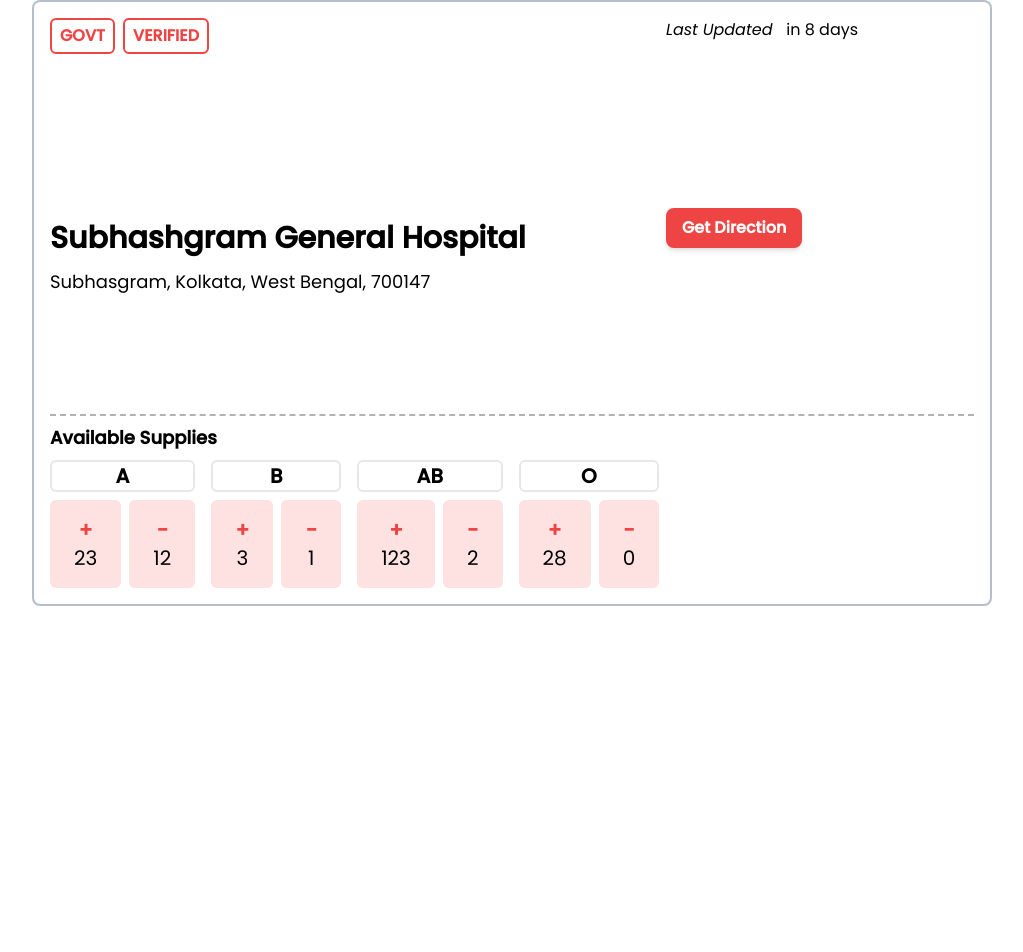
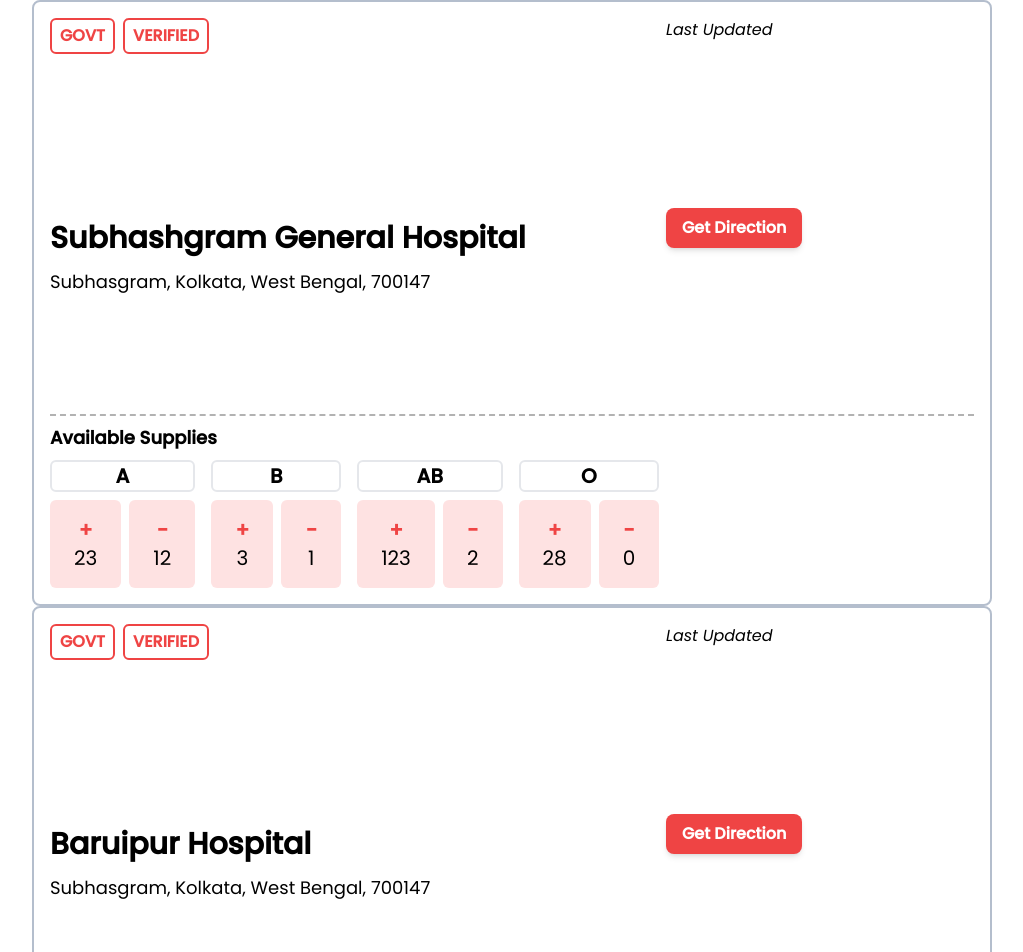
Before and after one commit to skb15/Blood-Bank-Manager-Web, a Vue app: page / in a window 1280 px wide. Shown: the top 952 px of the page, without its empty margins (128-1151 px from the left). Before the commit the page ends 800 px from the top, so only its background shows below. Built offline with nearby package versions, Linux system fonts and the light colour scheme.

Commit message:
props added

```diff
--- a/src/App.vue
+++ b/src/App.vue
@@ -1,5 +1,6 @@
 <template>
-  <BloodBankCard />
+  <BloodBankCard :info="banks[0]"/>
+  <BloodBankCard :info="banks[1]"/>
 </template>
 
 <script lang="ts">
@@ -11,6 +12,33 @@ export default defineComponent({
   components: {
     BloodBankCard,
   },
+  data(){return{banks:[{
+      tags: ["govt", "verified"],
+      name: "Subhashgram General Hospital",
+      address: "Subhasgram, Kolkata, West Bengal",
+      pincode: 700147,
+      stocks: {
+        A:{ "+": 23, "-": 12 },
+        B:{ "+": 3, "-": 1 },
+        AB:{ "+": 123, "-": 2 },
+        O:{ "+": 28, "-": 0 },
+      },
+      lastUpdateDate: new Date(2022,1,27,18,28),
+    },
+    {
+      tags: ["govt", "verified"],
+      name: "Baruipur Hospital",
+      address: "Subhasgram, Kolkata, West Bengal",
+      pincode: 700147,
+      stocks: {
+        A:{ "+": 23, "-": 12 },
+        B:{ "+": 3, "-": 1 },
+        AB:{ "+": 123, "-": 2 },
+        O:{ "+": 28, "-": 0 },
+      },
+      lastUpdateDate: new Date(2022,1,27,18,28),
+    },]}}
+
 });
 </script>
 
--- a/src/components/BloodBankCard.vue
+++ b/src/components/BloodBankCard.vue
@@ -1,12 +1,12 @@
 <template>
   <div class="grid grid-rows-3 grid-cols-3 p-4 rounded-lg m-auto border-2 border-slate-400/70 w-3/4 h-1/6">
     <div class="row-start-1 row-span-1 col-start-1 col-span-1 flex gap-2">
-      <span class="py-1 px-2 border-2 border-red-500 text-red-500 font-semibold rounded-md uppercase h-max" v-for="tag in tags" :key="tag">{{tag}}</span>
+      <span class="py-1 px-2 border-2 border-red-500 text-red-500 font-semibold rounded-md uppercase h-max" v-for="tag in info.tags" :key="tag">{{tag}}</span>
     </div>
-    <span class="row-start-1 row-span-1 col-start-3 col-span-1 update"><em>Last Updated &nbsp;</em> {{ lastUpdate }}</span>
+    <span class="row-start-1 row-span-1 col-start-3 col-span-1 update"><em>Last Updated &nbsp;</em> {{ info.lastUpdate }}</span>
     <div class="row-start-2 row-span-1 col-start-1 col-span-2">
-      <h1 class="text-3xl font-bold my-3">{{ name }}</h1>
-      <h3 class="text-lg">{{ address }}, {{ pincode }}</h3>
+      <h1 class="text-3xl font-bold my-3">{{ info.name }}</h1>
+      <h3 class="text-lg">{{ info.address }}, {{ info.pincode }}</h3>
     </div>
     <button
       class="row-start-2 row-span-1 col-start-3 col-span-1 px-4 py-2 font-semibold bg-red-500 hover:bg-red-600 text-white rounded-lg shadow-md w-max h-max">
@@ -15,16 +15,16 @@
     <section class="row-start-3 row-span-1 col-start-1 col-span-3 border-t-2 border-dashed border-black/30 mt-4">
       <h4 class="font-bold text-lg my-2">Available Supplies</h4>
       <ul class="mt-2 flex gap-4">
-        <li class="text-xl flex flex-col" v-for="stock in stocks" :key="stock.type">
-          <h4 class="p-auto font-bold border-2 text-center rounded-md mb-2">{{stock.type}}</h4>
+       <li class="text-xl flex flex-col" v-for="stock in ['A','B','AB','O']" :key="stock">
+          <h4 class="p-auto font-bold border-2 text-center rounded-md mb-2">{{stock}}</h4>
           <div class="flex gap-2">
             <div class="bg-red-100 px-6 py-4 rounded-md flex flex-col items-center">
               <span class="text-red-500 font-bold">+</span>
-              <span class="unit">{{ stock.units["+"] }}</span>
+              <span class="unit">{{ info.stocks[stock]["+"] }}</span>
             </div>
             <div class="bg-red-100 px-6 py-4 rounded-md flex flex-col items-center">
               <span class="text-red-500 font-bold">-</span>
-              <span class="unit">{{ stock.units["-"] }}</span>
+              <span class="unit">{{ info.stocks[stock]["-"] }}</span>
             </div>
           </div>
         </li>
@@ -39,24 +39,26 @@ import { formatDistance } from 'date-fns'
 
 export default defineComponent({
   name: "BloodBankCard",
+  props:["info"],
   data() {
-    return {
+    return {}
+    /* return {
       tags: ["govt", "verified"],
       name: "Subhashgram General Hospital",
       address: "Subhasgram, Kolkata, West Bengal",
       pincode: 700147,
-      stocks: [
-        {type: "A", units:{ "+": 23, "-": 12 }},
-        {type: "B", units:{ "+": 3, "-": 1 }},
-        {type: "AB", units:{ "+": 123, "-": 2 }},
-        {type: "O", units:{ "+": 28, "-": 0 }},
-      ],
+      stocks: {
+        A:{ "+": 23, "-": 12 },
+        B:{ "+": 3, "-": 1 },
+        AB:{ "+": 123, "-": 2 },
+        O:{ "+": 28, "-": 0 },
+      },
       lastUpdateDate: new Date(2022,1,27,18,28),
-    };
+    }; */
   },
   computed: {
     lastUpdate(){
-      return formatDistance(this.lastUpdateDate, new Date(), { addSuffix: true })
+      return formatDistance(this.info.lastUpdateDate, new Date(), { addSuffix: true })
     }
   },
   methods: {
```
